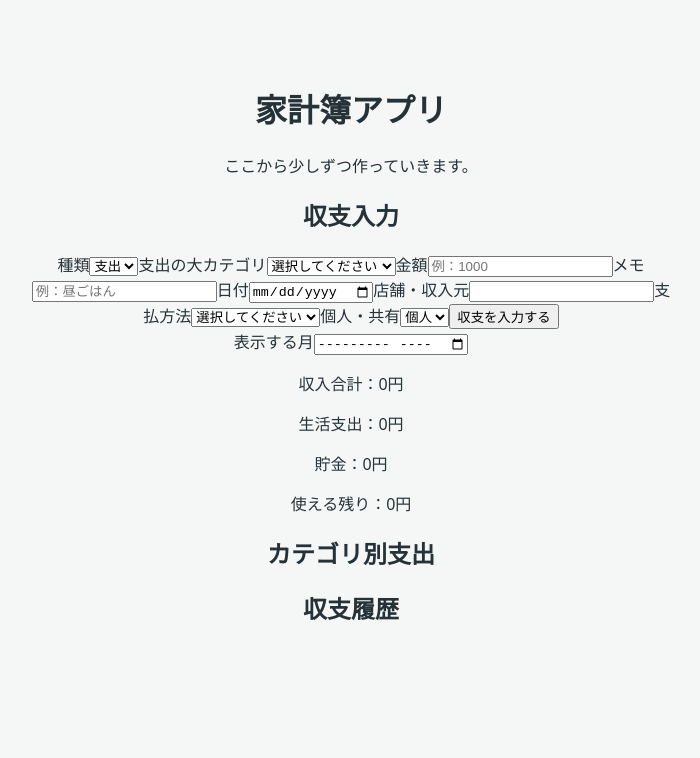
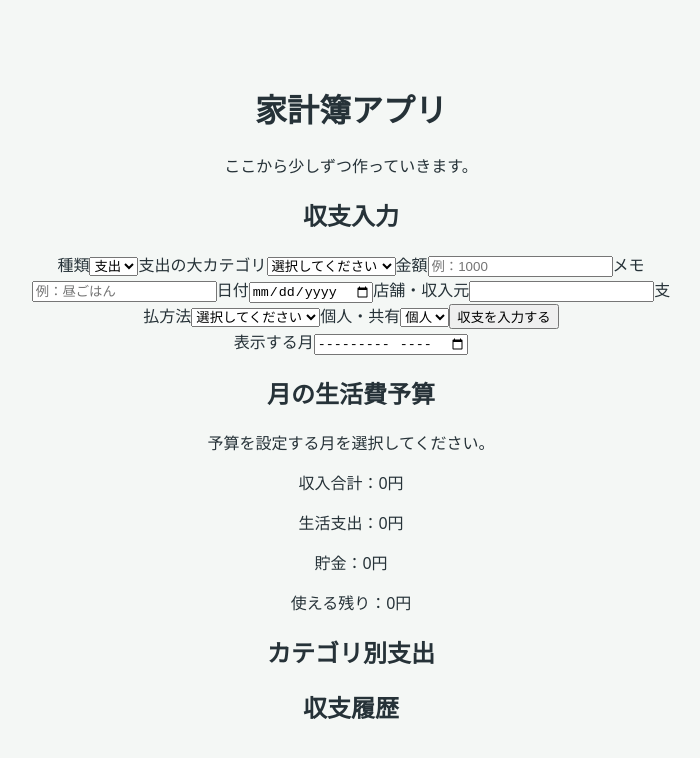
Before and after one commit to wasyun4/zubora-kakeibo-pwa, a React (Vite) app: page / in a window 1280 px wide. Shown: the top 758 px of the page, without its empty margins (289-989 px from the left). Built offline with nearby package versions, Linux system fonts and the light colour scheme.

Commit message:
feat: add monthly living expense budget

```diff
--- a/src/App.tsx
+++ b/src/App.tsx
@@ -2,6 +2,7 @@ import { useEffect, useState } from "react";
 import { initialCategories } from "./categories";
 import { initialPaymentMethods } from "./paymentMethods";
 import type {
+  MonthlyBudget,
   Transaction,
   TransactionScope,
 } from "./types";
@@ -10,6 +11,7 @@ import CategoryTotals from "./components/CategoryTotals";
 import MonthFilter from "./components/MonthFilter";
 import TransactionList from "./components/TransactionList";
 import TransactionForm from "./components/TransactionForm";
+import MonthlyBudgetPanel from "./components/MonthlyBudgetPanel";
 
 function App() {
   const incomeCategories = initialCategories.filter(
@@ -38,6 +40,14 @@ function App() {
   const [editingTransactionId, setEditingTransactionId] =
     useState<string | null>(null);
   const [selectedMonth, setSelectedMonth] = useState("");
+  const [budgetAmount, setBudgetAmount] = useState("");
+  const [monthlyBudgets, setMonthlyBudgets] =
+    useState<MonthlyBudget[]>(() => {
+      const savedBudgets =
+        localStorage.getItem("monthlyBudgets");
+
+      return savedBudgets ? JSON.parse(savedBudgets) : [];
+    });
   const [source, setSource] = useState("");
 
   const expenseMinorCategories = initialCategories.filter(
@@ -66,6 +76,23 @@ function App() {
       JSON.stringify(expenses),
     );
   }, [expenses]);
+
+  useEffect(() => {
+    localStorage.setItem(
+      "monthlyBudgets",
+      JSON.stringify(monthlyBudgets),
+    );
+  }, [monthlyBudgets]);
+
+  useEffect(() => {
+    const savedBudget = monthlyBudgets.find(
+      (budget) => budget.month === selectedMonth,
+    );
+
+    setBudgetAmount(
+      savedBudget ? String(savedBudget.amount) : "",
+    );
+  }, [selectedMonth, monthlyBudgets]);
 
   const filteredExpenses =
     selectedMonth === ""
@@ -127,6 +154,48 @@ function App() {
 
   const availableBalance =
     incomeTotal - expenseTotal - savingsTotal;
+
+  const selectedBudget = monthlyBudgets.find(
+    (budget) => budget.month === selectedMonth,
+  );
+
+  const remainingBudget =
+    selectedBudget === undefined
+      ? null
+      : selectedBudget.amount - expenseTotal;
+
+  function handleSaveBudget() {
+    if (selectedMonth === "") {
+      alert("予算を設定する月を選択してください。");
+      return;
+    }
+
+    if (budgetAmount === "" || Number(budgetAmount) <= 0) {
+      alert("1円以上の予算を入力してください。");
+      return;
+    }
+
+    const newBudget: MonthlyBudget = {
+      month: selectedMonth,
+      amount: Number(budgetAmount),
+    };
+
+    const alreadyExists = monthlyBudgets.some(
+      (budget) => budget.month === selectedMonth,
+    );
+
+    setMonthlyBudgets(
+      alreadyExists
+        ? monthlyBudgets.map((budget) =>
+          budget.month === selectedMonth
+            ? newBudget
+            : budget,
+        )
+        : [...monthlyBudgets, newBudget],
+    );
+
+    alert(`${selectedMonth}の予算を保存しました！`);
+  }
 
   function resetForm() {
     setAmount("");
@@ -274,6 +343,15 @@ function App() {
         onMonthChange={setSelectedMonth}
       />
 
+      <MonthlyBudgetPanel
+        selectedMonth={selectedMonth}
+        budgetAmount={budgetAmount}
+        savedBudgetAmount={selectedBudget?.amount ?? null}
+        remainingBudget={remainingBudget}
+        onBudgetAmountChange={setBudgetAmount}
+        onSave={handleSaveBudget}
+      />
+
       <Summary
         incomeTotal={incomeTotal}
         expenseTotal={expenseTotal}
--- /dev/null
+++ b/src/components/MonthlyBudgetPanel.tsx
@@ -0,0 +1,63 @@
+type MonthlyBudgetPanelProps = {
+    selectedMonth: string;
+    budgetAmount: string;
+    savedBudgetAmount: number | null;
+    remainingBudget: number | null;
+    onBudgetAmountChange: (value: string) => void;
+    onSave: () => void;
+};
+
+function MonthlyBudgetPanel({
+    selectedMonth,
+    budgetAmount,
+    savedBudgetAmount,
+    remainingBudget,
+    onBudgetAmountChange,
+    onSave,
+}: MonthlyBudgetPanelProps) {
+    return (
+        <section>
+            <h2>月の生活費予算</h2>
+
+            {selectedMonth === "" ? (
+                <p>予算を設定する月を選択してください。</p>
+            ) : (
+                <>
+                    <label>
+                        予算金額
+                        <input
+                            type="number"
+                            placeholder="例：100000"
+                            value={budgetAmount}
+                            onChange={(event) =>
+                                onBudgetAmountChange(event.target.value)
+                            }
+                        />
+                    </label>
+
+                    <button onClick={onSave}>予算を保存する</button>
+
+                    {savedBudgetAmount === null ||
+                        remainingBudget === null ? (
+                        <p>この月の予算は未設定です。</p>
+                    ) : (
+                        <>
+                            <p>設定予算：{savedBudgetAmount}円</p>
+
+                            {remainingBudget >= 0 ? (
+                                <p>残り予算：{remainingBudget}円</p>
+                            ) : (
+                                <p>
+                                    予算オーバー：
+                                    {Math.abs(remainingBudget)}円
+                                </p>
+                            )}
+                        </>
+                    )}
+                </>
+            )}
+        </section>
+    );
+}
+
+export default MonthlyBudgetPanel;
--- a/src/types.ts
+++ b/src/types.ts
@@ -12,3 +12,8 @@ export type Transaction = {
   paymentMethodId: string;
   scope: TransactionScope;
 };
+
+export type MonthlyBudget = {
+  month: string;
+  amount: number;
+};
```
Also changed, not shown: 2 other files (tests, documents, lock files or other folders).
